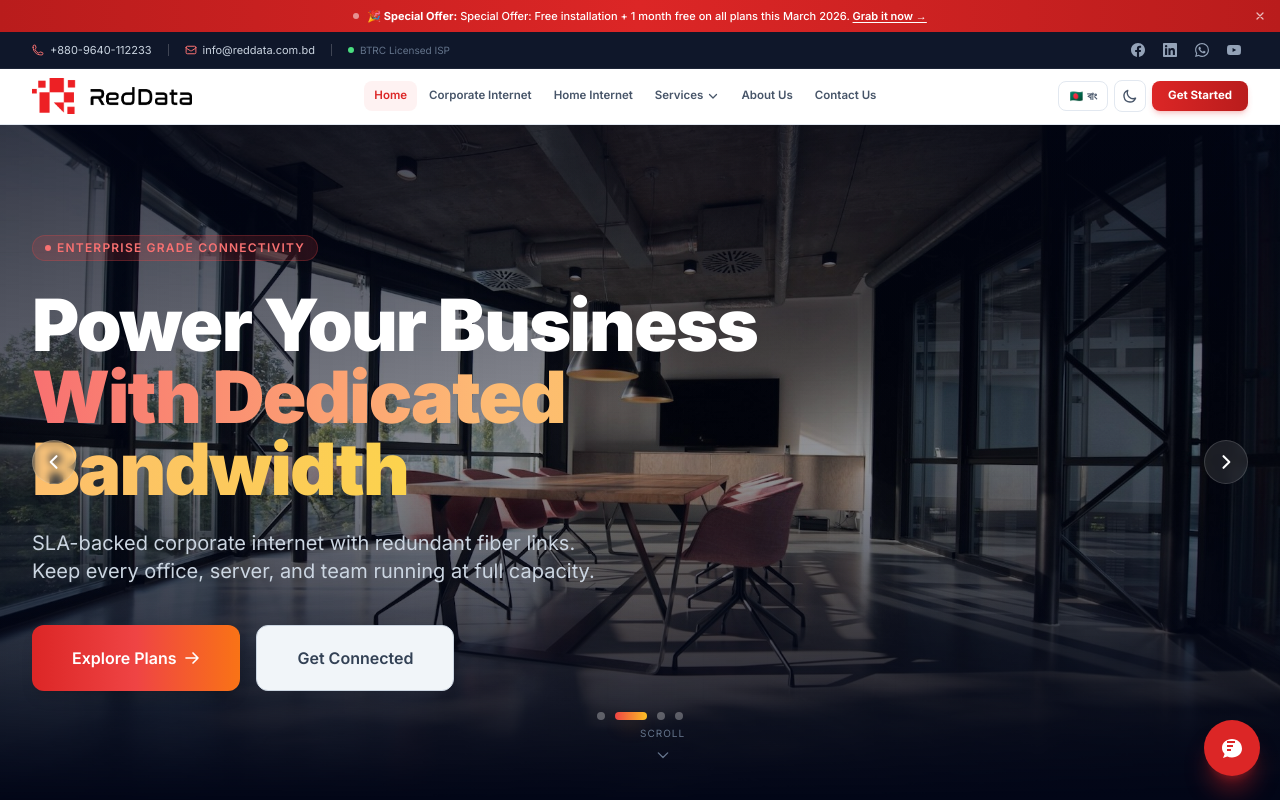
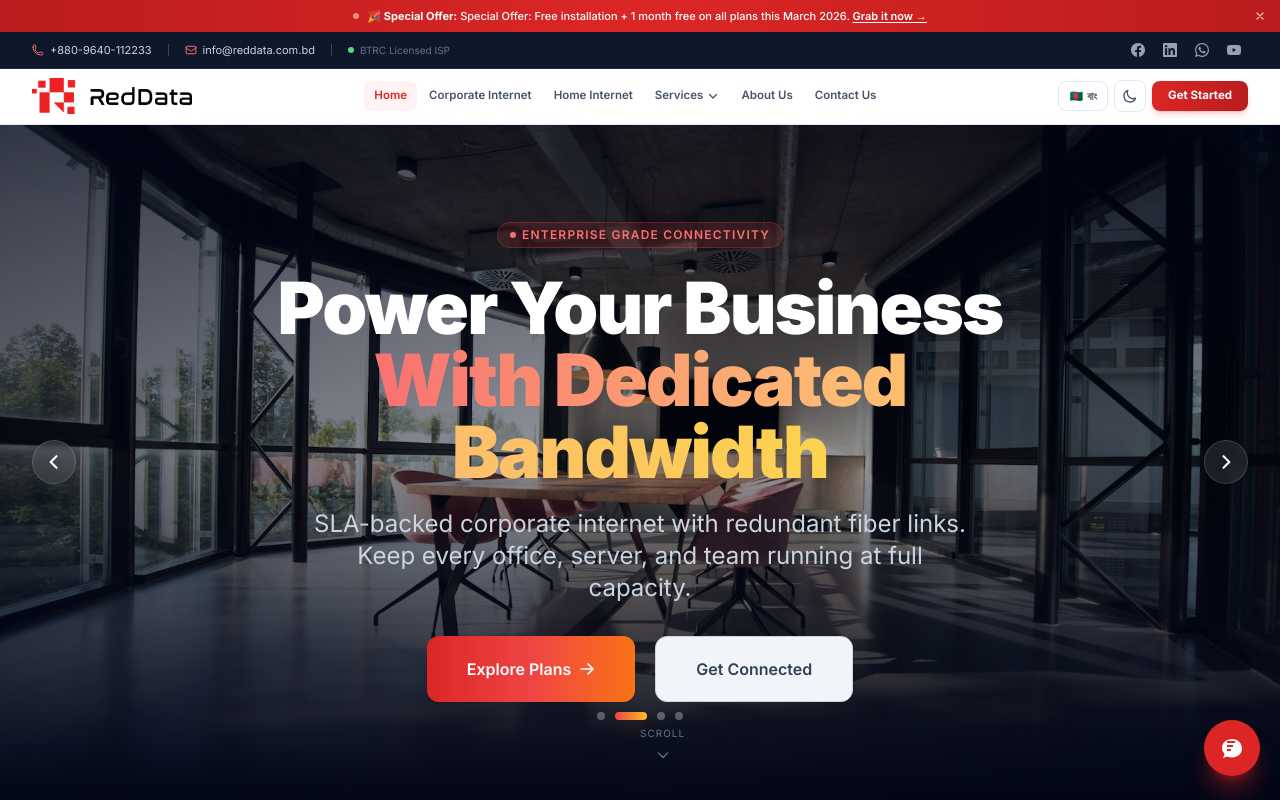
Before and after one commit to hasib61714/red-data-website, a React (Vite) app: page / in a window 1280 px wide. Shown: the top 800 px of the page. Built offline with nearby package versions, Linux system fonts and the light colour scheme.

Commit message:
fix: standardize hero slide text/button alignment and spacing

```diff
--- a/src/components/sections/Hero.jsx
+++ b/src/components/sections/Hero.jsx
@@ -72,14 +72,13 @@ export default function Hero({ topBarVisible = false }) {
       <div className="absolute inset-0 bg-grid opacity-20 z-20 pointer-events-none" />
 
       {/* ─── Slide Content ─── */}
-      <div className="absolute inset-0 z-30 flex items-center">
+      <div className="absolute inset-0 z-30 flex justify-center items-center">
         <Container className="w-full">
-        <div className="max-w-3xl">
-
+          <div className="max-w-3xl mx-auto flex flex-col justify-center items-center text-center">
             {/* Badge */}
             <div
               key={`badge-${current}`}
-            className="inline-flex items-center gap-1.5 px-3 py-1 rounded-full text-xs font-semibold tracking-widest uppercase bg-red-500/15 text-red-400 border border-red-500/25 mb-7 animate-fade-up"
+              className="inline-flex items-center gap-1.5 px-3 py-1 rounded-full text-xs font-semibold tracking-widest uppercase bg-red-500/15 text-red-400 border border-red-500/25 mb-6 animate-fade-up"
             >
               <span className="w-1.5 h-1.5 rounded-full bg-red-400 animate-pulse" />
               {L(lang, slide, 'badge')}
@@ -88,7 +87,7 @@ export default function Hero({ topBarVisible = false }) {
             {/* Headline */}
             <h1
               key={`h1-${current}`}
-            className="text-4xl sm:text-5xl lg:text-7xl font-black text-white leading-[1.07] tracking-tight mb-6 animate-fade-up"
+              className="text-5xl sm:text-6xl lg:text-7xl font-black text-white leading-tight tracking-tight mb-5 animate-fade-up"
               style={{ animationDelay: '80ms' }}
             >
               {L(lang, slide, 'headline')}{' '}
@@ -100,7 +99,7 @@ export default function Hero({ topBarVisible = false }) {
             {/* Sub-headline */}
             <p
               key={`sub-${current}`}
-            className="text-slate-300 text-lg sm:text-xl leading-relaxed max-w-xl mb-10 animate-fade-up"
+              className="text-slate-300 text-xl sm:text-2xl leading-relaxed max-w-2xl mb-8 animate-fade-up"
               style={{ animationDelay: '160ms' }}
             >
               {L(lang, slide, 'subheadline')}
@@ -109,7 +108,7 @@ export default function Hero({ topBarVisible = false }) {
             {/* CTA Buttons */}
             <div
               key={`cta-${current}`}
-            className="flex flex-col sm:flex-row gap-4 animate-fade-up"
+              className="flex flex-col sm:flex-row gap-5 animate-fade-up"
               style={{ animationDelay: '240ms' }}
             >
               <Button variant="primary" size="xl" href={cta1.href} fullWidthOnMobile>
```
Lines whose indentation alone changed are shown as unchanged.
